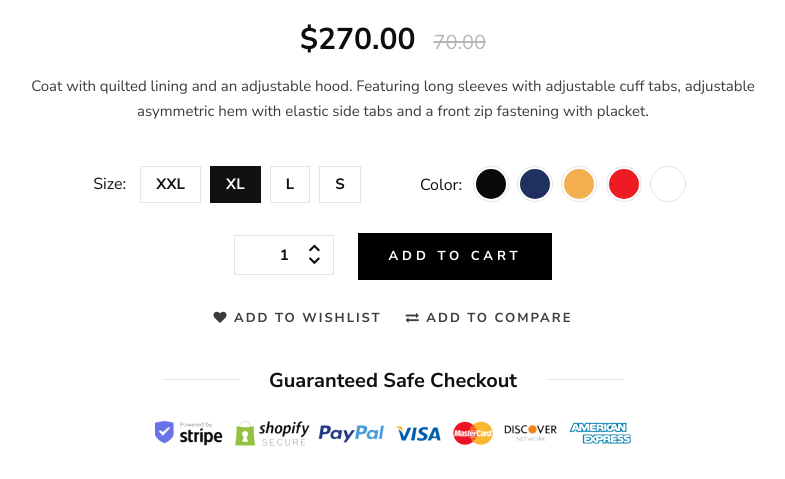
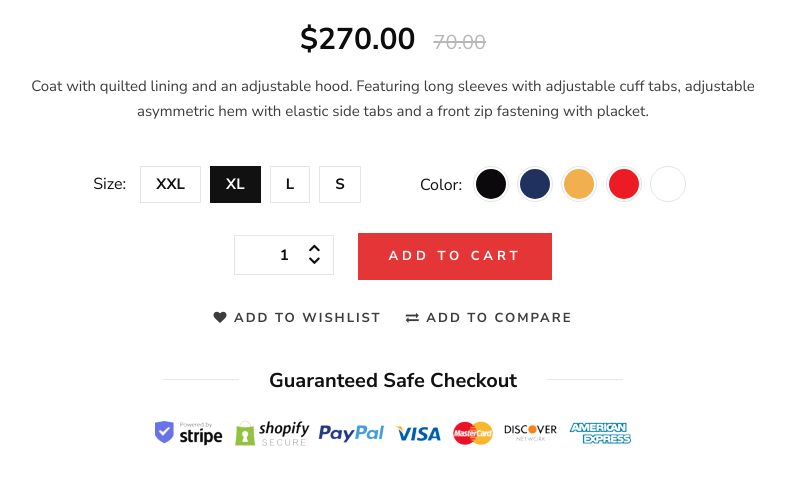
Before and after one commit to quocanhnt2001/Website-sell-perfurm, a PHP site: page /shop-details.html in a window 1280 px wide, with the pointer over the restyled element. Shown: the part 990-1469 px from the top of the page, without its empty margins (247-1032 px from the left). Run offline with PHP 8.4, Linux system fonts and the light colour scheme.

Commit message:
Add btn_ShopNow:hover

```diff
--- a/css/style.css
+++ b/css/style.css
@@ -166,6 +166,10 @@ ol {
 	color: #ffffff;
 	background: #000000;
 	letter-spacing: 4px;
+}
+
+.primary-btn:hover {
+	background: #e53637;
 }
 
 .site-btn {
```
